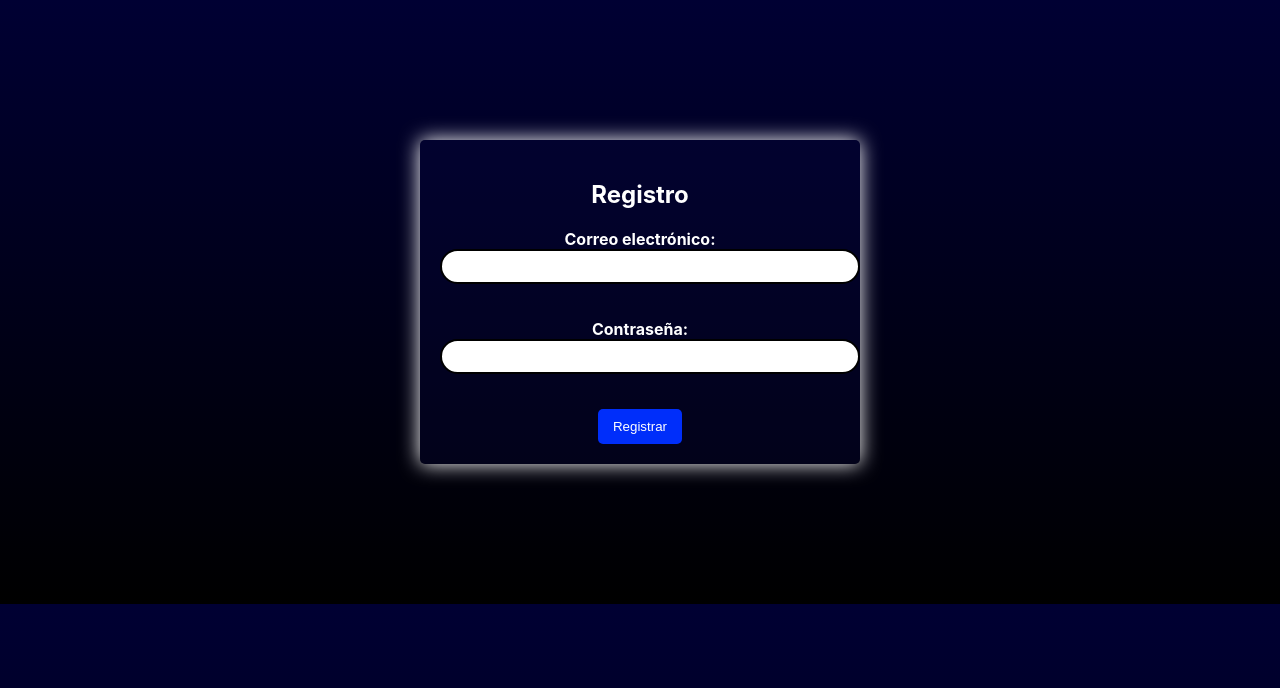
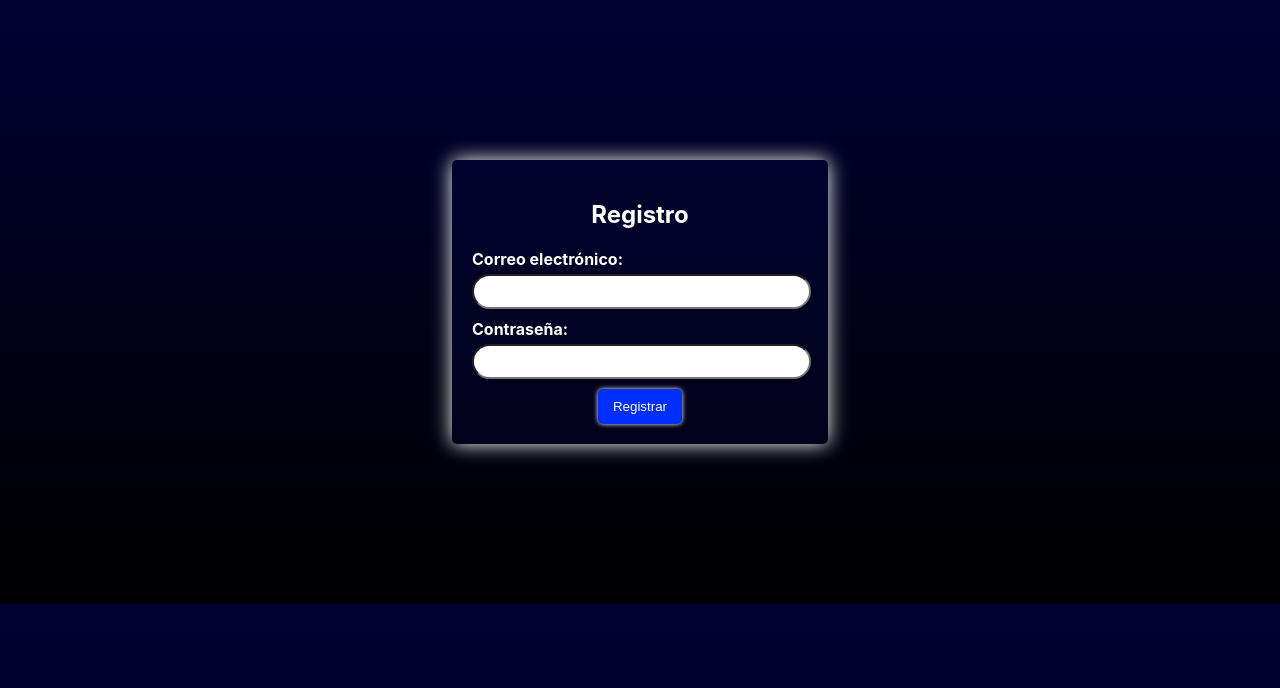
Before and after one commit to EmiVivallo/LosPerroAmigos, a React (Create React App) app in the folder los_perro_amigo/: page / in a window 1280 px wide. Shown: the top 688 px of the page. Built offline with nearby package versions, Linux system fonts and the light colour scheme; no server answers.

Commit message:
Creando const registrando

```diff
--- a/los_perro_amigo/src/App.css
+++ b/los_perro_amigo/src/App.css
@@ -4,7 +4,6 @@
 }
 
 .App-header {
-  background: linear-gradient(to bottom right, #2170F0, #191A1E);
   min-height: 100vh;
   display: flex;
   flex-direction: column;
@@ -16,19 +15,21 @@
 
 body {
   background: linear-gradient(to bottom, #000033, #000000); /* Fondo con degradado de azul oscuro a negro */
-  margin: 140px; /* Añade esto para eliminar el margen predeterminado del body */
+  margin: 160px; /* Añade esto para eliminar el margen predeterminado del body */
 }
 
 /* Estilos para el formulario */
 .form-container {
-  max-width: 400px;
+  max-width: 35%;
   color: white;
-  text-align: center;
   margin: 0 auto;
   padding: 20px;
   border-radius: 5px;
   background: rgba(10, 10, 78, 0.226); /* Fondo blanco para el contenedor */
   box-shadow: 0 0 20px rgb(255, 255, 255); /* Sombra para el contenedor */
+}
+.titf {
+  text-align: center;
 }
 
 /* Estilos para los campos del formulario */
@@ -40,10 +41,9 @@ body {
 }
 
 .form-input {
-  width: 100%;
+  width: 95%;
   padding: 8px;
   margin-bottom: 10px;
-  border: 2px solid #000000;
   border-radius: 30px;
 }
 
@@ -55,6 +55,7 @@ body {
   border: none;
   border-radius: 5px;
   cursor: pointer;
+  box-shadow: 0 0 5px rgb(255, 255, 255); /* Sombra para el contenedor */
 }
 
 .form-button:hover {
--- a/los_perro_amigo/src/componentes/Login.js
+++ b/los_perro_amigo/src/componentes/Login.js
@@ -3,19 +3,20 @@ import React from "react"
 const Login = () => {
     return (
         <div className="form-container">
+            <div className="titf">
                 <h2>Registro</h2>
+            </div>
                 <form>
                   <label className="form-label">
-                    Correo electrónico:
+                    Correo electrónico:</label>
                     <input type="email" className="form-input" />
-                  </label>
                   <br />
                   <label className="form-label">
-                    Contraseña:
+                    Contraseña:</label>
                     <input type="password" className="form-input" />
-                  </label>
                   <br />
-                  <button type="button" className="form-button"> Registrar </button>
+                  <div className="titf">
+                  <button type="button" className="form-button"> Registrar </button></div>
                 </form>
               </div>
     )
```
